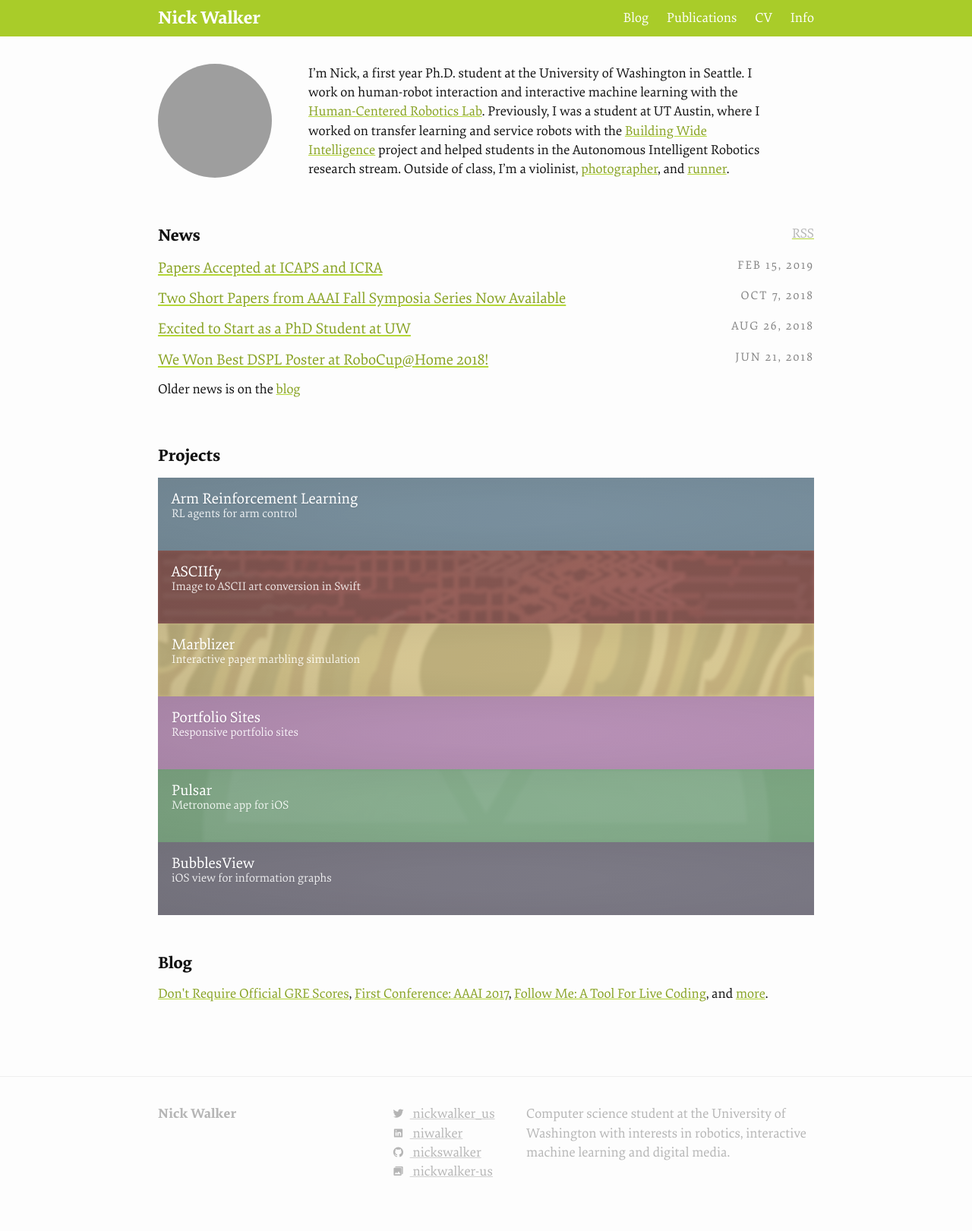
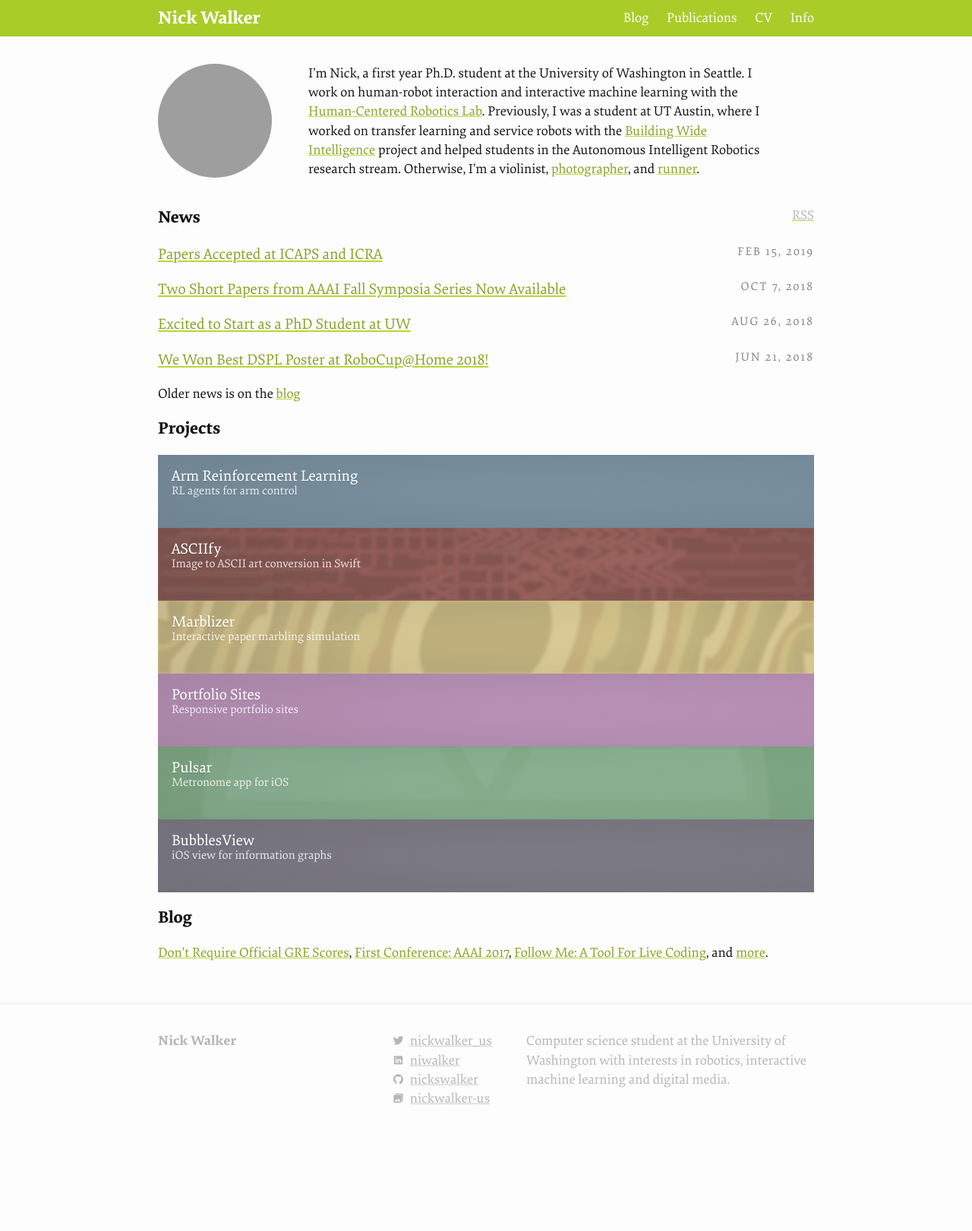
Before and after one commit to nickswalker/nickwalker.us, a Jekyll site: the page built from pages/index.md, in a window 1280 px wide. Shown: the whole page at 76% size. Built offline with Jekyll 4.4.1, drawn with Linux system fonts in a browser that asks for light colours; after the commit the page ends 1531 px from its top, so only the background shows below that; grey boxes are pictures that could not be loaded.

```diff
--- a/_sass/research-portfolio/_base.scss
+++ b/_sass/research-portfolio/_base.scss
@@ -64,13 +64,14 @@
 p, blockquote, pre,
 ul, ol, dl, figure,
 %vertical-rhythm {
-  margin-bottom: $spacing-unit / 2;
+  margin-bottom: 1rem;
 }
 
 
 section {
-  margin-bottom: 2 * $spacing-unit;
-  overflow: auto;
+  margin-bottom: 1rem;
+  /* This ends up hiding hanging bullets
+  overflow: auto;*/
 }
 
 
@@ -100,9 +101,7 @@
 /**
  * Lists
  */
-ul, ol {
-  margin-left: 2rem;
-}
+
 
 li {
   > ul,
--- a/pages/index.md
+++ b/pages/index.md
@@ -1,5 +1,5 @@
 ---
 layout: home
-bio: I'm Nick, a first year Ph.D. student at the University of Washington in Seattle. I work on human-robot interaction and interactive machine learning with the [Human-Centered Robotics Lab](https://hcrlab.cs.washington.edu). Previously, I was a student at UT Austin, where I worked on transfer learning and service robots with the [Building Wide Intelligence](http://www.cs.utexas.edu/~larg/bwi_web/) project and helped students in the Autonomous Intelligent Robotics research stream. Outside of class, I'm a violinist, [photographer](https://flickr.com/photos/nickwalker-us), and [runner](https://www.strava.com/athletes/35387878).
+bio: I'm Nick, a first year Ph.D. student at the University of Washington in Seattle. I work on human-robot interaction and interactive machine learning with the [Human-Centered Robotics Lab](https://hcrlab.cs.washington.edu). Previously, I was a student at UT Austin, where I worked on transfer learning and service robots with the [Building Wide Intelligence](http://www.cs.utexas.edu/~larg/bwi_web/) project and helped students in the Autonomous Intelligent Robotics research stream. Otherwise, I'm a violinist, [photographer](https://flickr.com/photos/nickwalker-us), and [runner](https://www.strava.com/athletes/35387878).
 permalink: index.html
 ---
```
Also changed, not shown: _includes/footer.html (+6 -12 lines).
